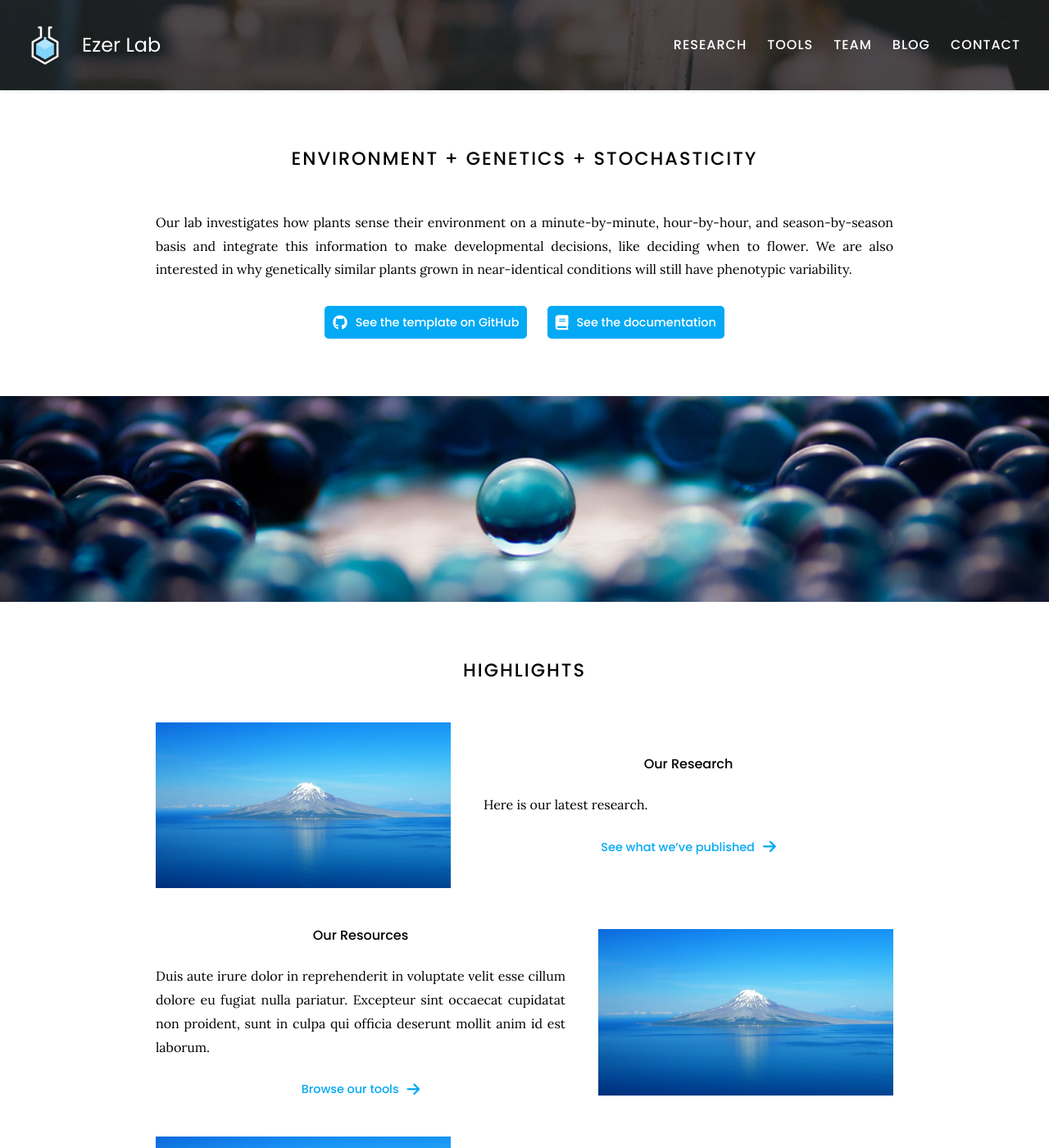
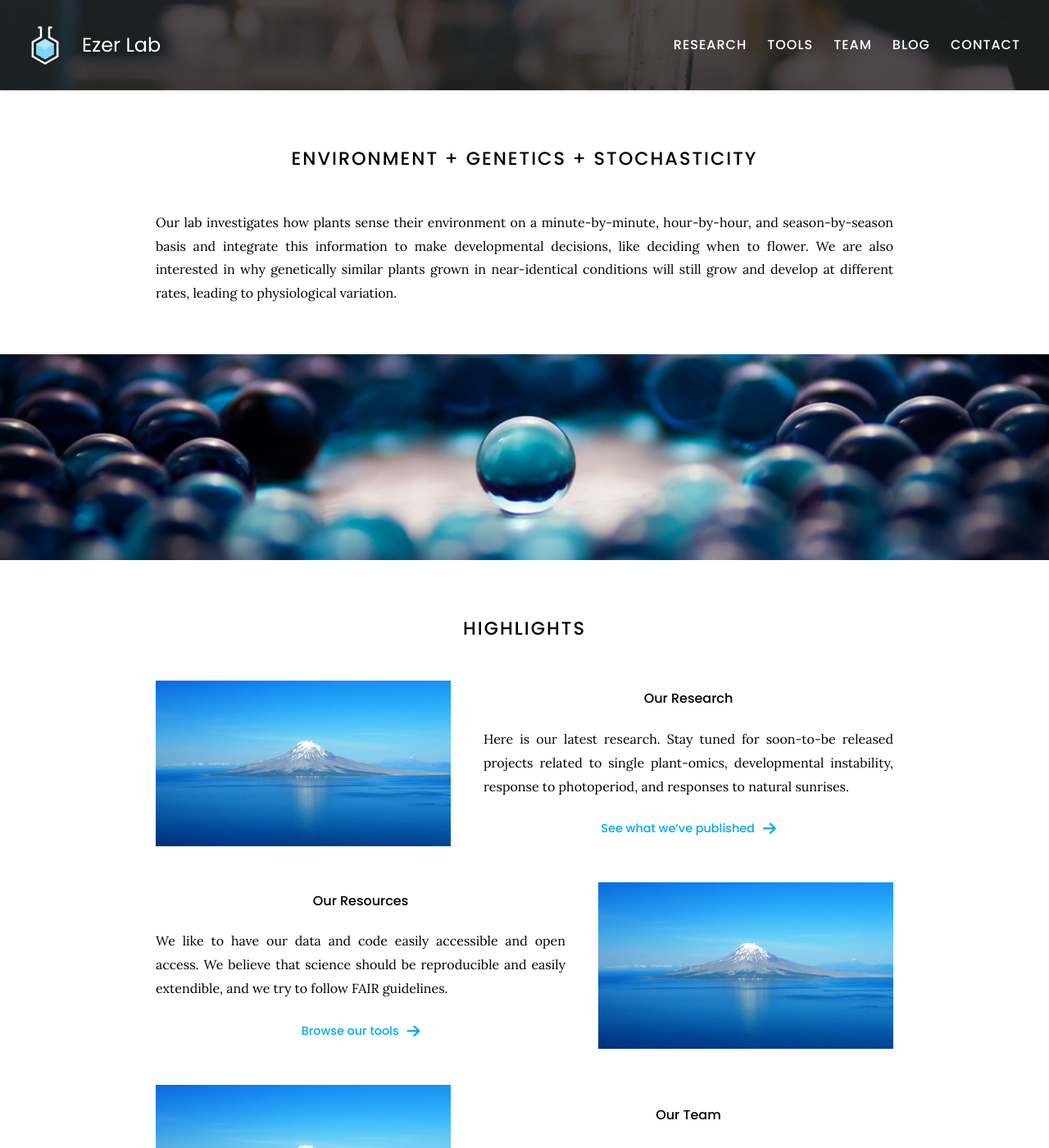
Before and after one commit to stressedplants/labwebsite, a Jekyll site: the page built from index.md, in a window 1280 px wide and 1400 px high. Shown: the whole window at 82% size. Built offline with Jekyll 4.4.1, drawn with Linux system fonts in a browser that asks for light colours; some of the changed text lies outside the part shown.

Commit message:
Update index.md

```diff
--- a/index.md
+++ b/index.md
@@ -4,24 +4,8 @@ title: Home
 
 # Environment + genetics + stochasticity
 
-Our lab investigates how plants sense their environment on a minute-by-minute, hour-by-hour, and season-by-season basis and integrate this information to make developmental decisions, like deciding when to flower.  We are also interested in why genetically similar plants grown in near-identical conditions will still have phenotypic variability.
+Our lab investigates how plants sense their environment on a minute-by-minute, hour-by-hour, and season-by-season basis and integrate this information to make developmental decisions, like deciding when to flower.  We are also interested in why genetically similar plants grown in near-identical conditions will still grow and develop at different rates, leading to physiological variation.
 
-{%
-  include link.html
-  type="github"
-  icon=""
-  text="See the template on GitHub"
-  link="greenelab/lab-website-template"
-  style="button"
-%}
-{%
-  include link.html
-  type="docs"
-  icon=""
-  text="See the documentation"
-  link="https://github.com/greenelab/lab-website-template/wiki"
-  style="button"
-%}
 {:.center}
 
 {% include section.html full=true %}
@@ -33,7 +17,7 @@ Our lab investigates how plants sense their environment on a minute-by-minute, h
 # Highlights
 
 {% capture text %}
-Here is our latest research.
+Here is our latest research. Stay tuned for soon-to-be released projects related to single plant-omics, developmental instability, response to photoperiod, and responses to natural sunrises.
 
 {%
   include link.html
@@ -54,8 +38,7 @@ Here is our latest research.
 %}
 
 {% capture text %}
-Duis aute irure dolor in reprehenderit in voluptate velit esse cillum dolore eu fugiat nulla pariatur.
-Excepteur sint occaecat cupidatat non proident, sunt in culpa qui officia deserunt mollit anim id est laborum.
+We like to have our data and code easily accessible and open access.  We believe that science should be reproducible and easily extendible, and we try to follow FAIR guidelines.
 
 {%
   include link.html
@@ -77,7 +60,7 @@ Excepteur sint occaecat cupidatat non proident, sunt in culpa qui officia deseru
 %}
 
 {% capture text %}
-Lorem ipsum dolor sit amet, consectetur adipiscing elit, sed do eiusmod tempor incididunt ut labore et dolore magna aliqua.
+The Ezer lab strongly believes that we should support one another and create a positive and collaborative work environment.
 
 {%
   include link.html
@@ -96,6 +79,3 @@ Lorem ipsum dolor sit amet, consectetur adipiscing elit, sed do eiusmod tempor i
   title="Our Team"
   text=text
 %}
-
-Lorem ipsum dolor sit amet, consectetur adipiscing elit, sed do eiusmod tempor incididunt ut labore et dolore magna aliqua.
-Ut enim ad minim veniam, quis nostrud exercitation ullamco laboris nisi ut aliquip ex ea commodo consequat.
```
